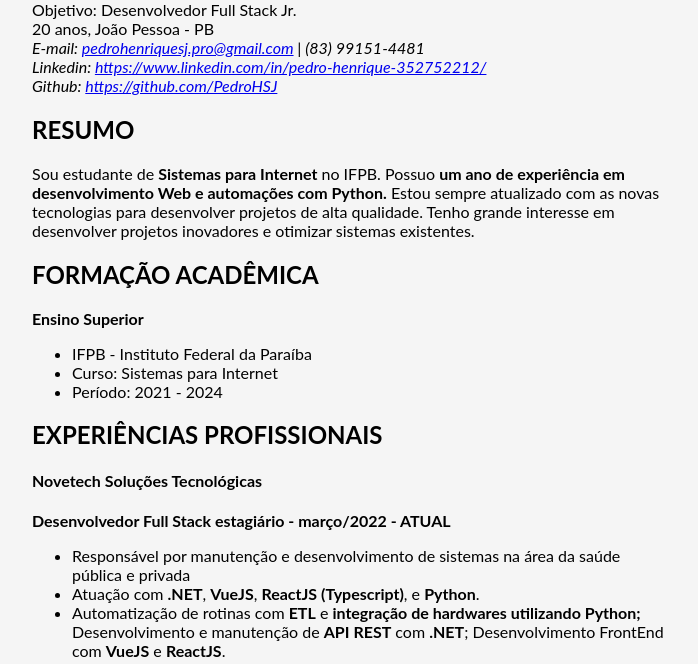
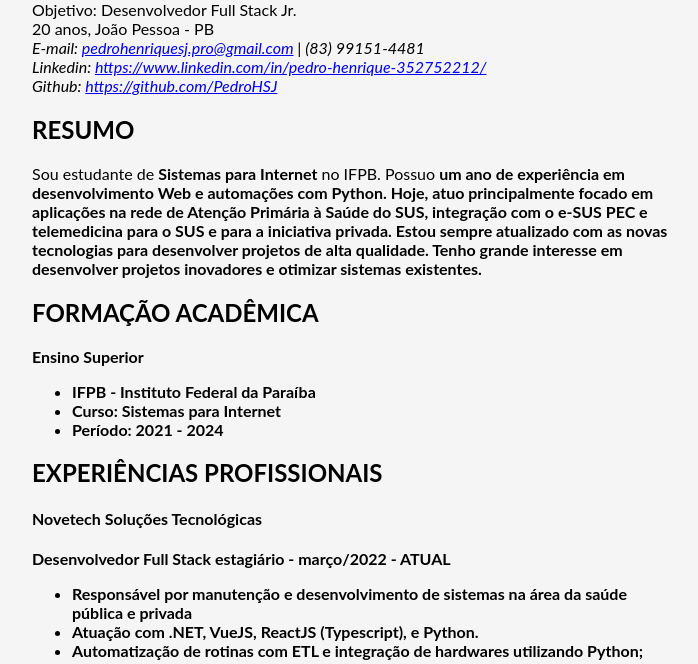
Before and after one commit to PedroHSJ/Curriculo, a plain HTML site: page index.html in a window 1280 px wide. Shown: the part 125-789 px from the top of the page, without its empty margins (11-709 px from the left). Drawn offline with Linux system fonts and the light colour scheme.

Commit message:
Update index.html

```diff
--- a/index.html
+++ b/index.html
@@ -32,7 +32,7 @@
         <h2>RESUMO</h2>
 
         <p>Sou estudante de <strong>Sistemas para Internet</strong> no IFPB. Possuo <strong>um ano de experiência em
-            desenvolvimento Web e automações com Python.</strong> Estou sempre atualizado com as
+            desenvolvimento Web e automações com Python. Hoje, atuo principalmente focado em aplicações na rede de <strong>Atenção Primária à Saúde do SUS, integração com o e-SUS PEC e telemedicina para o SUS e para a iniciativa privada.</strong> Estou sempre atualizado com as
             novas tecnologias para desenvolver projetos de alta qualidade. Tenho grande interesse
             em desenvolver projetos inovadores e otimizar sistemas existentes.</p>
     </div>
```
